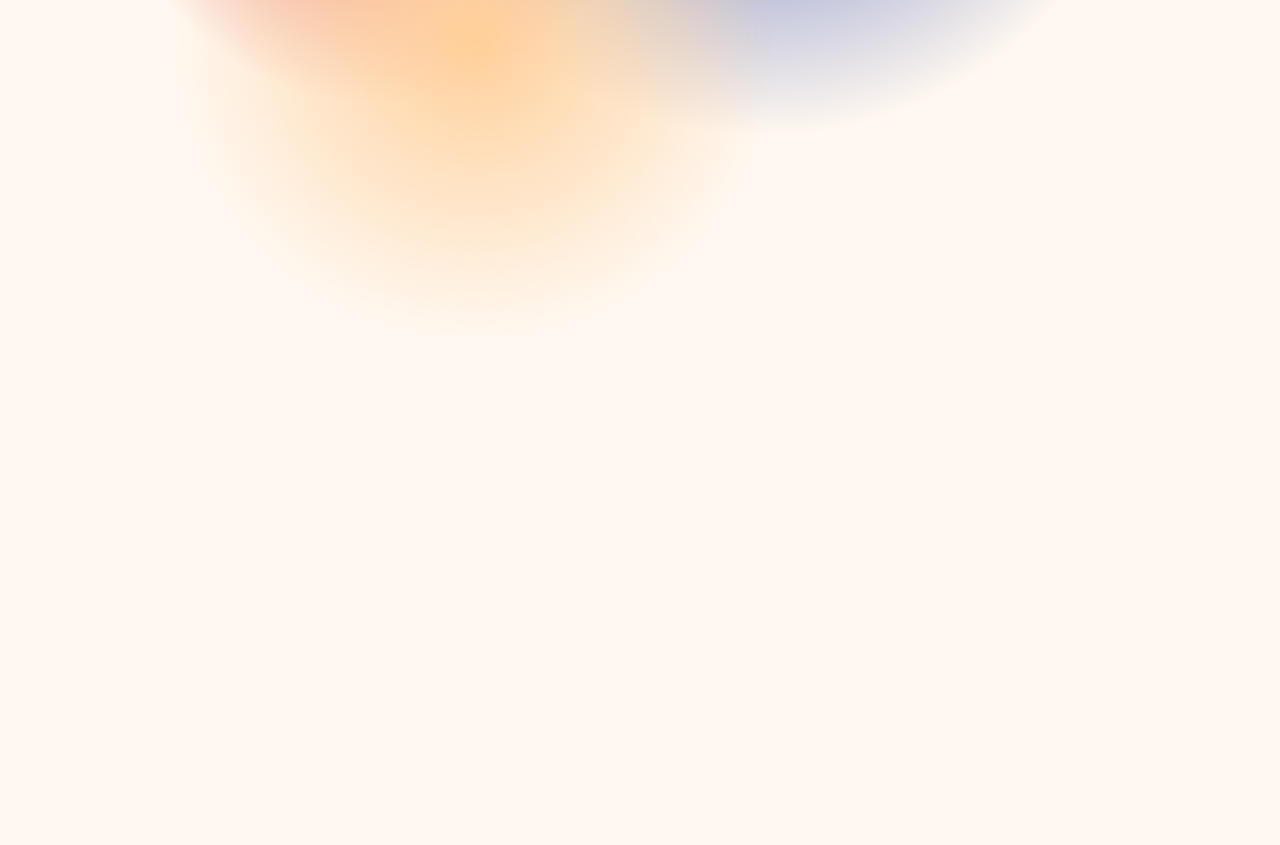
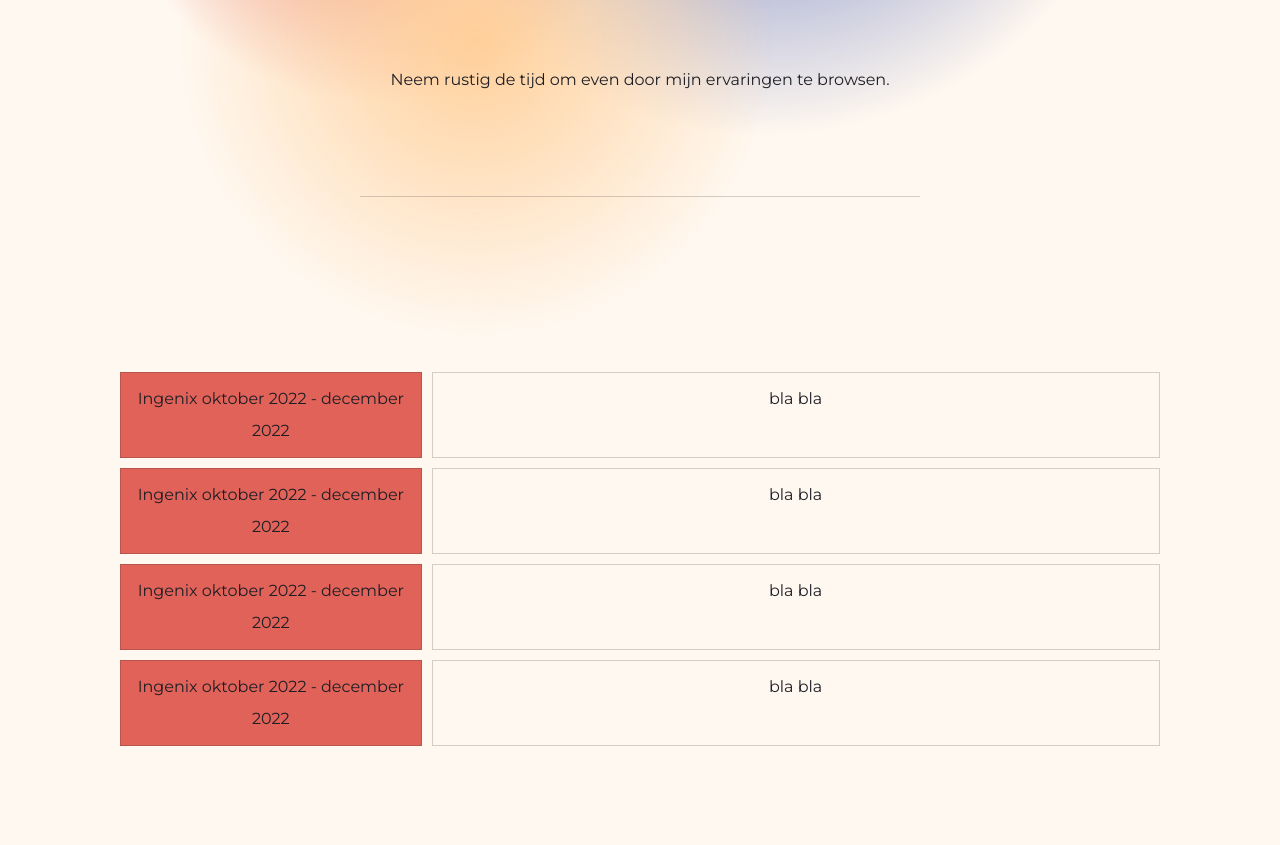
Before and after one commit to Lobsie/CV, a plain HTML site: page experience.html in a window 1280 px wide. Shown: the part 297-1142 px from the top of the page. Before the commit the page ends 800 px from the top, so only its background shows below. Drawn offline with Linux system fonts and the light colour scheme.

Commit message:
Add style for experience, education and skill

```diff
--- a/css/indexstyle.css
+++ b/css/indexstyle.css
@@ -16,7 +16,7 @@ header .header-container img {
 }
 
 article {
-  max-width: 860px;
+  max-width: 1080px;
   margin: 0 auto;
   padding: 0 20px;
 }
--- a/css/mainstyle.css
+++ b/css/mainstyle.css
@@ -30,7 +30,7 @@ h1, h2, h3, p {
 
 h1 {
   font-family: "Merriweather", serif;
-  font-size: 5.625rem;
+  font-size: 5rem;
   margin-bottom: 80px;
 }
 
@@ -266,12 +266,46 @@ nav div div ul li a {
   background: radial-gradient(50% 50% at 50% 50%, var(--orange-color) 0, #ffcf9900 100%);
 }
 
+.content-container {
+  display: flex;
+  flex-direction: row;
+  flex-wrap: wrap;
+  gap: 10px;
+  padding: 100px 20px 100px;
+  margin: 75px auto;
+  max-width: 1080px;
+}
+
+.content-small {
+  flex-basis: 100%;
+  border: 1px solid var(--border-color);
+  padding: 10px;
+}
+
+.content-large {
+  flex-basis: 100%;
+  border: 1px solid var(--border-color);
+  padding: 10px;
+}
+
+.background-red {
+  background-color: var(--red-color);
+}
+
+.background-blue {
+  background-color: var(--blue-color);
+}
+
+.background-orange {
+  background-color: var(--orange-color);
+}
+
 footer {
   background-color: var(--main-background-color);
   color: var(--text-color);
   margin: 0 auto;
   padding: 50px 20px 0;
-  max-width: 860px;
+  max-width: 1080px;
 }
 
 footer .footer-container {
@@ -292,7 +326,7 @@ footer div p {
 
 /* style nav for desktop */
 
-@media screen and (min-width: 768px) {
+@media screen and (min-width: 1038px) {
   .nav-header .toggler,
   .nav-header .hamburger {
     display: none;
@@ -366,4 +400,12 @@ footer div p {
   nav div div ul li a:after {
     transform-origin: 0% 50%;
   }
+
+  .content-small {
+    flex-basis: 29%;
+  }
+
+  .content-large {
+    flex-basis: 70%;
+  }
 }
--- a/experience.html
+++ b/experience.html
@@ -65,6 +65,42 @@
             <div class="gradient gradient-blue"></div>
             <div class="gradient gradient-yellow"></div>
         </div>
+
+        <header>
+            <div class="header-container">
+              <h1>Ervaring</h1>
+              <p>
+                Neem rustig de tijd om even door mijn ervaringen te browsen.
+              </p>
+            </div>
+          </header>
+
+        <div class="content-container">
+            <div class="content-small background-red">
+                <p>Ingenix oktober 2022 - december 2022</p>
+            </div>
+            <div class="content-large">
+                <p>bla bla</p>
+            </div>
+            <div class="content-small background-red">
+                <p>Ingenix oktober 2022 - december 2022</p>
+            </div>
+            <div class="content-large">
+                <p>bla bla</p>
+            </div>
+            <div class="content-small background-red">
+                <p>Ingenix oktober 2022 - december 2022</p>
+            </div>
+            <div class="content-large">
+                <p>bla bla</p>
+            </div>
+            <div class="content-small background-red">
+                <p>Ingenix oktober 2022 - december 2022</p>
+            </div>
+            <div class="content-large">
+                <p>bla bla</p>
+            </div>
+        </div>
     </main>
 
     <footer>
```
